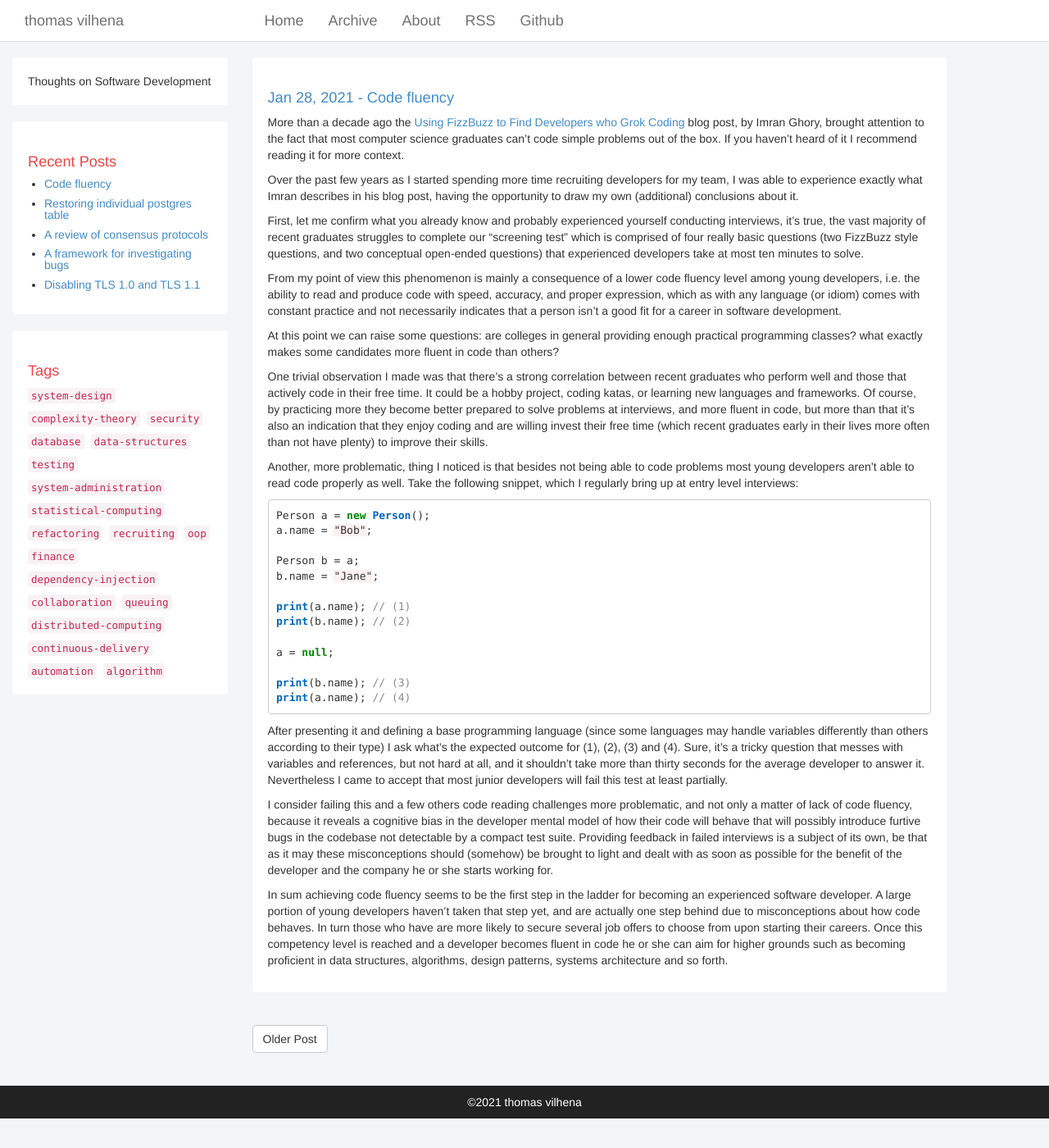
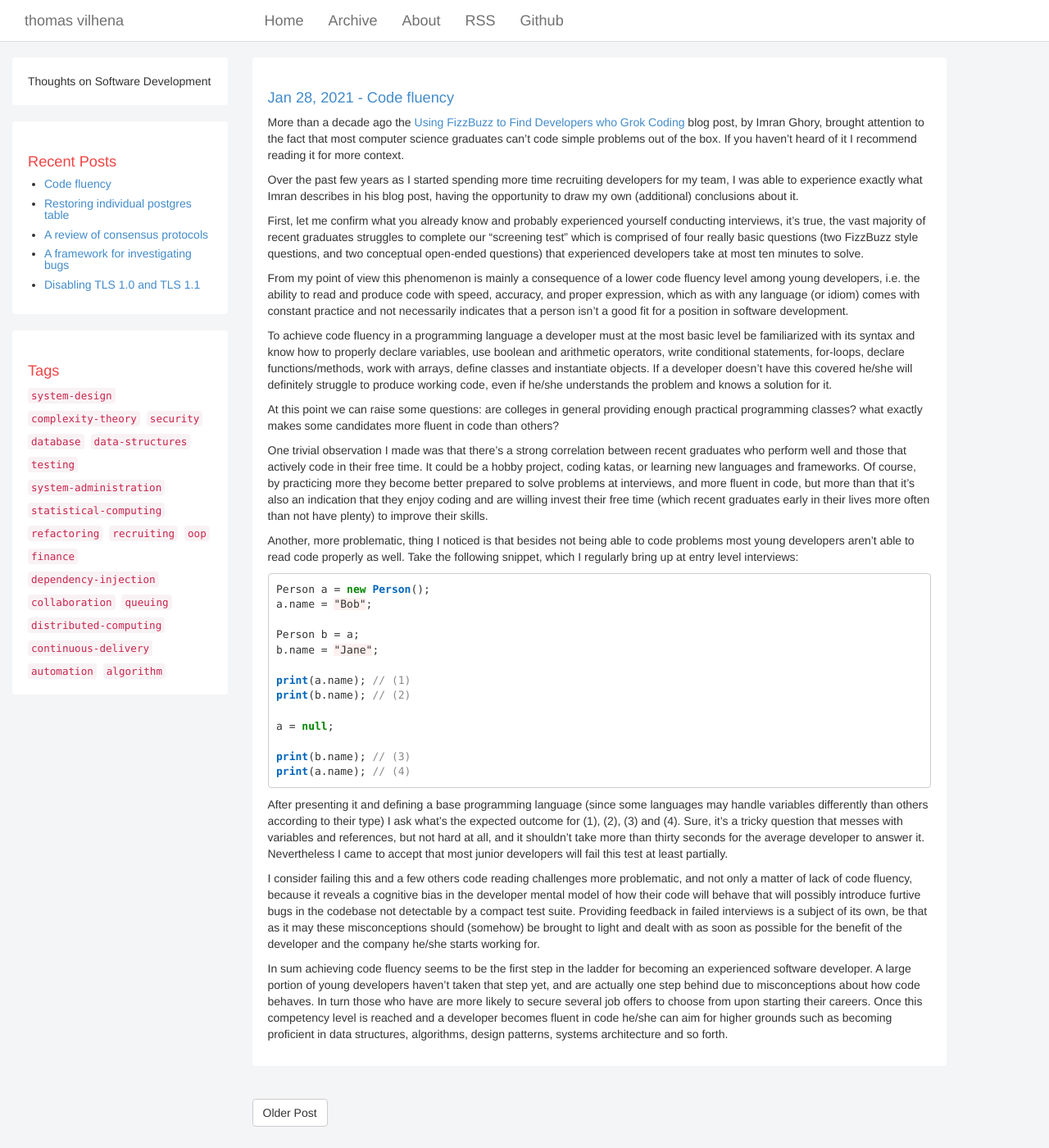
Before and after one commit to TCGV/blog, a Jekyll site: the page built from _posts/2021-01-27-code-fluency.md, in a window 1280 px wide and 1400 px high. Shown: the whole window at 82% size. Built offline with Jekyll 4.4.1, drawn with Linux system fonts in a browser that asks for light colours.

Commit message:
Update 2021-01-27-code-fluency.md

```diff
--- a/_posts/2021-01-27-code-fluency.md
+++ b/_posts/2021-01-27-code-fluency.md
@@ -11,7 +11,9 @@ Over the past few years as I started spending more time recruiting developers fo
 
 First, let me confirm what you already know and probably experienced yourself conducting interviews, it's true, the vast majority of recent graduates struggles to complete our "screening test" which is comprised of four really basic questions (two FizzBuzz style questions, and two conceptual open-ended questions) that experienced developers take at most ten minutes to solve.
 
-From my point of view this phenomenon is mainly a consequence of a lower code fluency level among young developers, i.e. the ability to read and produce code with speed, accuracy, and proper expression, which as with any language (or idiom) comes with constant practice and not necessarily indicates that a person isn't a good fit for a career in software development.
+From my point of view this phenomenon is mainly a consequence of a lower code fluency level among young developers, i.e. the ability to read and produce code with speed, accuracy, and proper expression, which as with any language (or idiom) comes with constant practice and not necessarily indicates that a person isn't a good fit for a position in software development.
+
+To achieve code fluency in a programming language a developer must at the most basic level be familiarized with its syntax and know how to properly declare variables, use boolean and arithmetic operators, write conditional statements, for-loops, declare functions/methods, work with arrays, define classes and instantiate objects. If a developer doesn't have this covered he/she will definitely struggle to produce working code, even if he/she understands the problem and knows a solution for it.
 
 At this point we can raise some questions: are colleges in general providing enough practical programming classes? what exactly makes some candidates more fluent in code than others?
 
@@ -37,6 +39,6 @@ print(a.name); // (4)
 
 After presenting it and defining a base programming language (since some languages may handle variables differently than others according to their type) I ask what's the expected outcome for (1), (2), (3) and (4). Sure, it's a tricky question that messes with variables and references, but not hard at all, and it shouldn't take more than thirty seconds for the average developer to answer it. Nevertheless I came to accept that most junior developers will fail this test at least partially.
 
-I consider failing this and a few others code reading challenges more problematic, and not only a matter of lack of code fluency, because it reveals a cognitive bias in the developer mental model of how their code will behave that will possibly introduce furtive bugs in the codebase not detectable by a compact test suite. Providing feedback in failed interviews is a subject of its own, be that as it may these misconceptions should (somehow) be brought to light and dealt with as soon as possible for the benefit of the developer and the company he or she starts working for.
+I consider failing this and a few others code reading challenges more problematic, and not only a matter of lack of code fluency, because it reveals a cognitive bias in the developer mental model of how their code will behave that will possibly introduce furtive bugs in the codebase not detectable by a compact test suite. Providing feedback in failed interviews is a subject of its own, be that as it may these misconceptions should (somehow) be brought to light and dealt with as soon as possible for the benefit of the developer and the company he/she starts working for.
 
-In sum achieving code fluency seems to be the first step in the ladder for becoming an experienced software developer. A large portion of young developers haven't taken that step yet, and are actually one step behind due to misconceptions about how code behaves. In turn those who have are more likely to secure several job offers to choose from upon starting their careers. Once this competency level is reached and a developer becomes fluent in code he or she can aim for higher grounds such as becoming proficient in data structures, algorithms, design patterns, systems architecture and so forth.
+In sum achieving code fluency seems to be the first step in the ladder for becoming an experienced software developer. A large portion of young developers haven't taken that step yet, and are actually one step behind due to misconceptions about how code behaves. In turn those who have are more likely to secure several job offers to choose from upon starting their careers. Once this competency level is reached and a developer becomes fluent in code he/she can aim for higher grounds such as becoming proficient in data structures, algorithms, design patterns, systems architecture and so forth.
```
